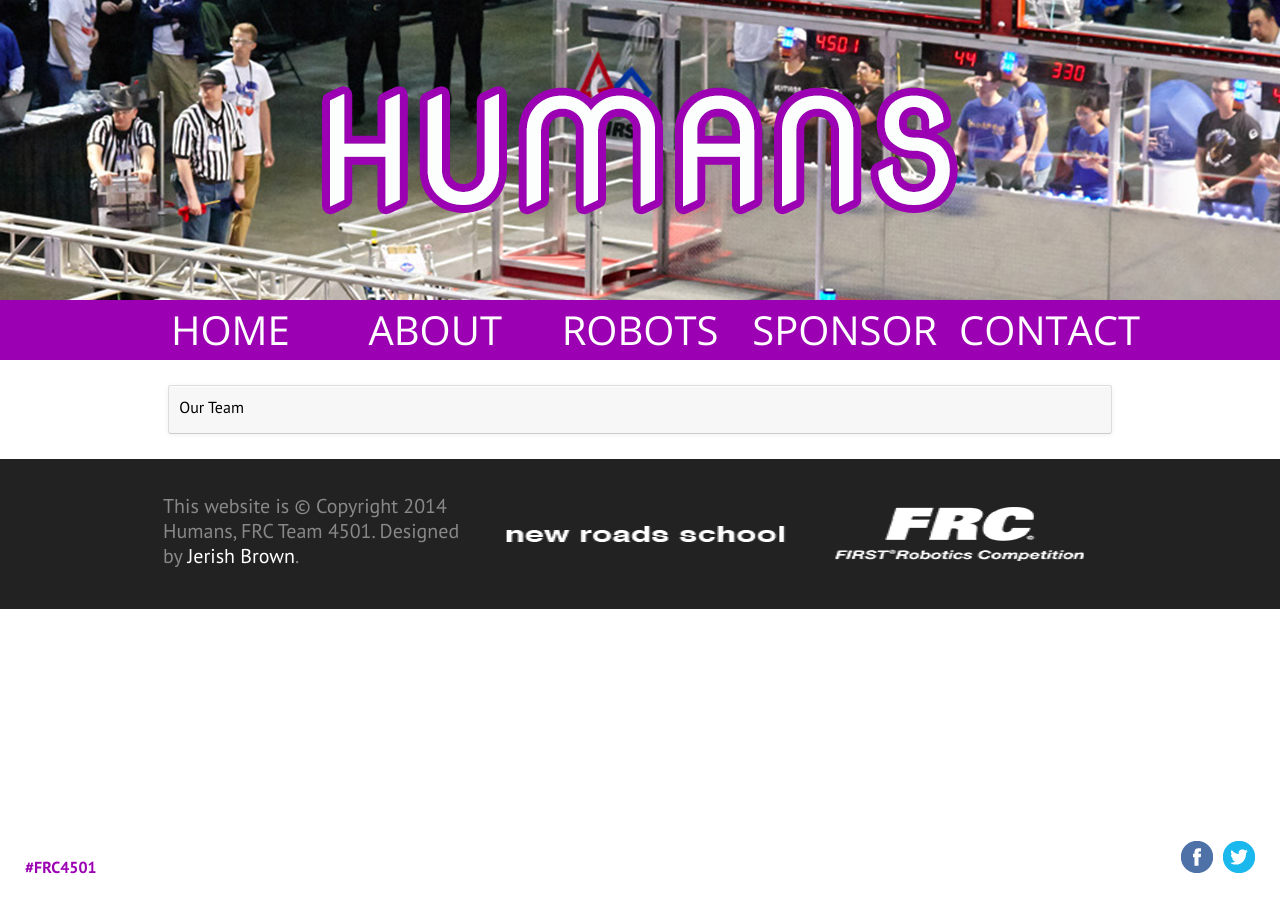
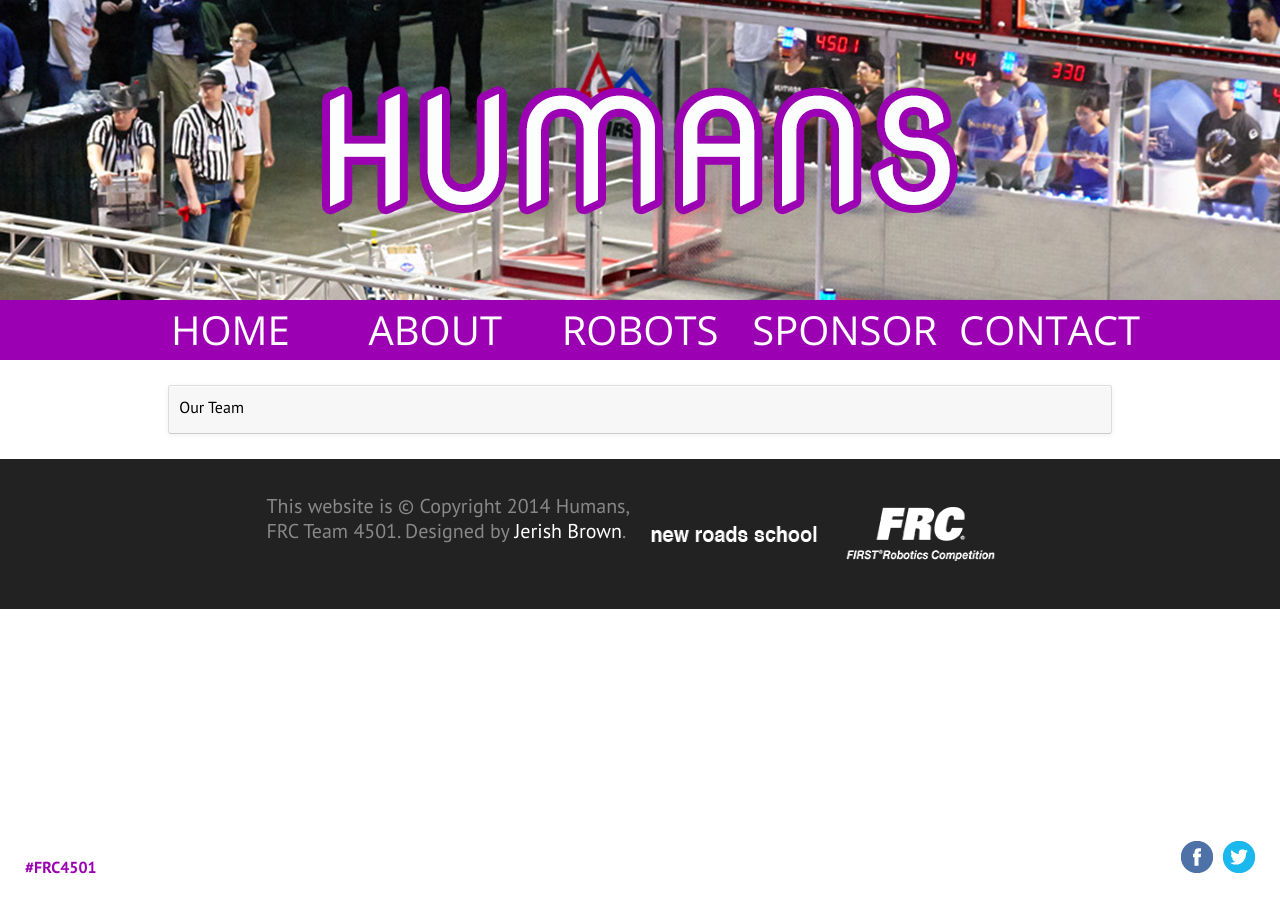
Before and after one commit to FRCHumans4501/frchumans4501.github.io, a Jekyll site: the page built from team.md, in a window 1280 px wide. Built offline with Jekyll 4.4.1, drawn with Linux system fonts in a browser that asks for light colours; nearby versions of some CDN libraries; comment, search, counter and statistics services are not loaded.

Commit message:
Update site.scss

```diff
--- a/style/site.scss
+++ b/style/site.scss
@@ -260,7 +260,7 @@ footer {
 }
 
 #footer-container {
-	width: 1024px;
+	width: 817px;
 	height: 150px;
 	margin: 0 auto;
 	-webkit-box-sizing: border-box;
@@ -278,14 +278,14 @@ footer {
 		padding: 10px;
 
 		#copyright {
-			width: 33%;
+			width: 50%;
 			font-size: 1.25em;
 			line-height: 1.25em;
 			float: left;
 		}
 
 		#footer-sponsors {
-			width: 66%;
+			width: 50%;
 			font-size: 1.25em;
 			line-height: 1.25em;
 			float: right;
```
